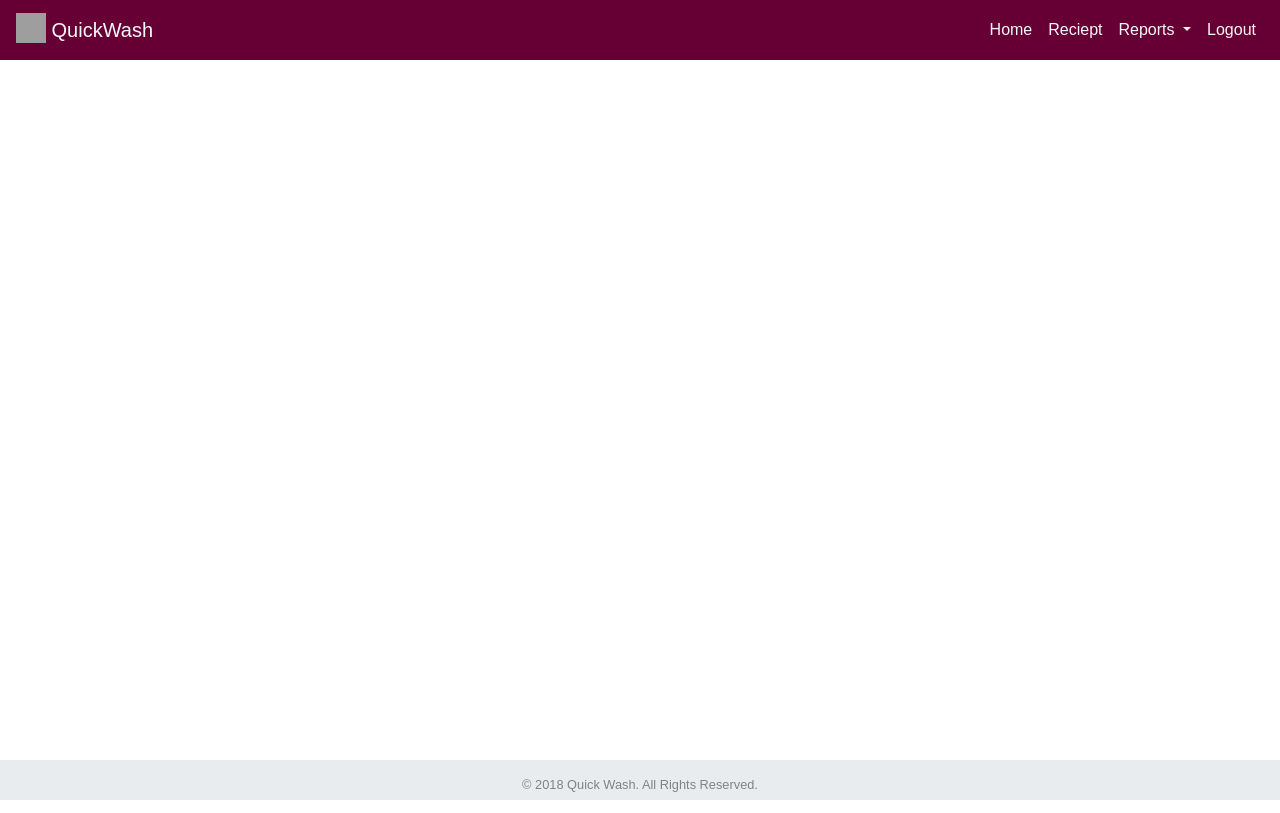
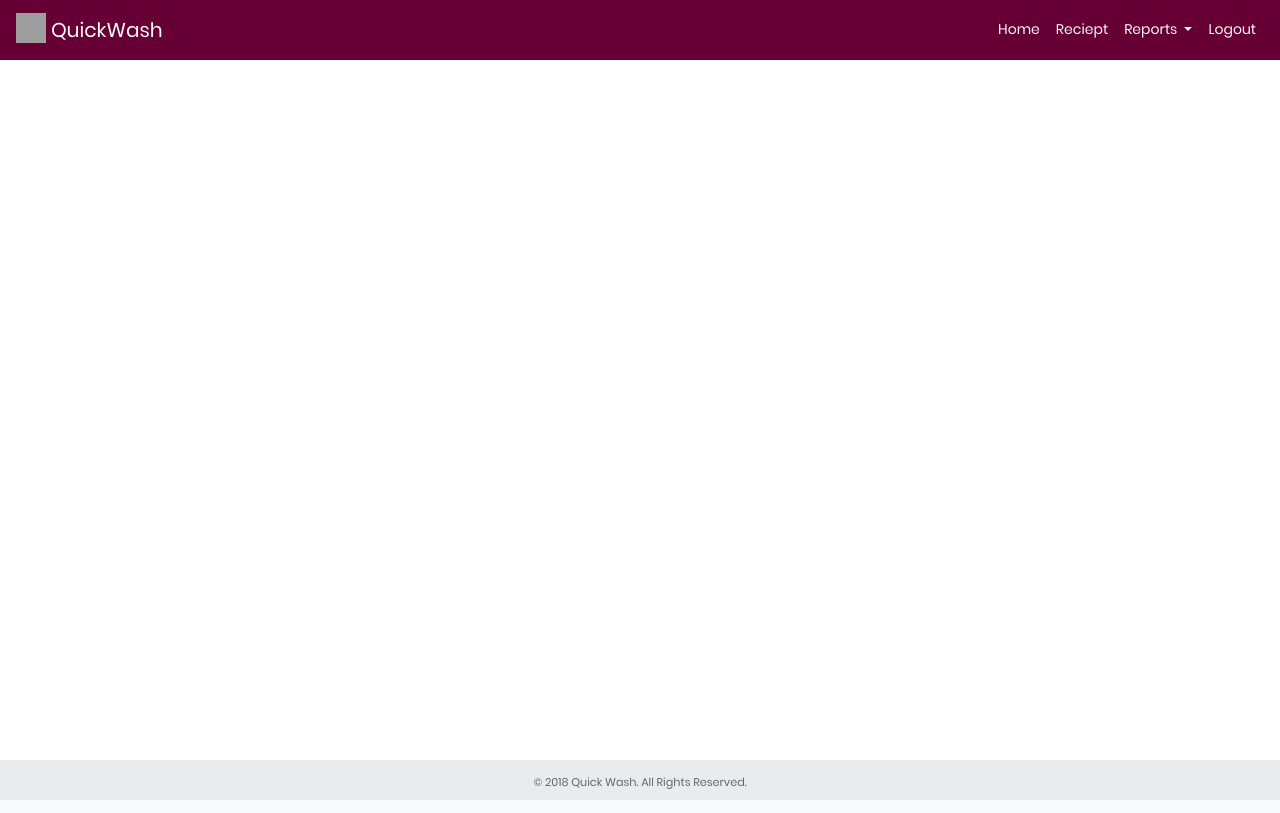
Before and after one commit to r-sniper/washing, a Django app: template home/templates/home.html in a window 1280 px wide. Run offline with Django 3.2, Linux system fonts and the light colour scheme; the template is opened without the code that fills it, so the values that code supplies are empty; some libraries are stand-ins or nearby versions; grey boxes are pictures that could not be loaded.

Commit message:
Font added

```diff
--- a/home/static/home/css/style.css
+++ b/home/static/home/css/style.css
@@ -1,16 +1,81 @@
-* {
-    padding: 0px;
-    margin: 0px;
-}
+/*//////////////////////////////////////////////////////////////////
+[ FONT ]*/
+
+@font-face {
+    font-family: Poppins-Regular;
+    src: url('../fonts/poppins/Poppins-Regular.ttf');
+  }
+
+  @font-face {
+    font-family: Poppins-Bold;
+    src: url('../fonts/poppins/Poppins-Bold.ttf');
+  }
+
+  @font-face {
+    font-family: Poppins-Medium;
+    src: url('../fonts/poppins/Poppins-Medium.ttf');
+  }
+
+  @font-face {
+    font-family: Montserrat-Bold;
+    src: url('../fonts/montserrat/Montserrat-Bold.ttf');
+  }
+
+  /*//////////////////////////////////////////////////////////////////
+  [ RESTYLE TAG ]*/
+
+  * {
+      margin: 0px;
+      padding: 0px;
+      box-sizing: border-box;
+  }
+
 
 /* ==========Template Style ========== */
 body {
-    font-family: "Work Sans", Arial, sans-serif;
+    font-family:  Poppins-Regular, Arial, sans-serif;
     font-weight: 400;
     font-size: 16px;
     line-height: 1.7;
     color: #828282;
     background: #fff;
+}
+
+a {
+	font-family: Poppins-Regular;
+	font-size: 14px;
+	line-height: 1.7;
+	color: #666666;
+	margin: 0px;
+	transition: all 0.4s;
+	-webkit-transition: all 0.4s;
+  -o-transition: all 0.4s;
+  -moz-transition: all 0.4s;
+}
+/*---------------------------------------------*/
+
+h1,h2,h3,h4,h5,h6 {
+	margin: 0px;
+}
+
+p {
+	font-family: Poppins-Regular;
+	font-size: 14px;
+	line-height: 1.7;
+	color: #666666;
+	margin: 0px;
+}
+
+ul, li {
+	margin: 0px;
+	list-style-type: none;
+}
+
+
+/*---------------------------------------------*/
+input {
+	outline: none;
+	border: none;
 }
 .navbar{
    background-color: #660034 !important;
```
